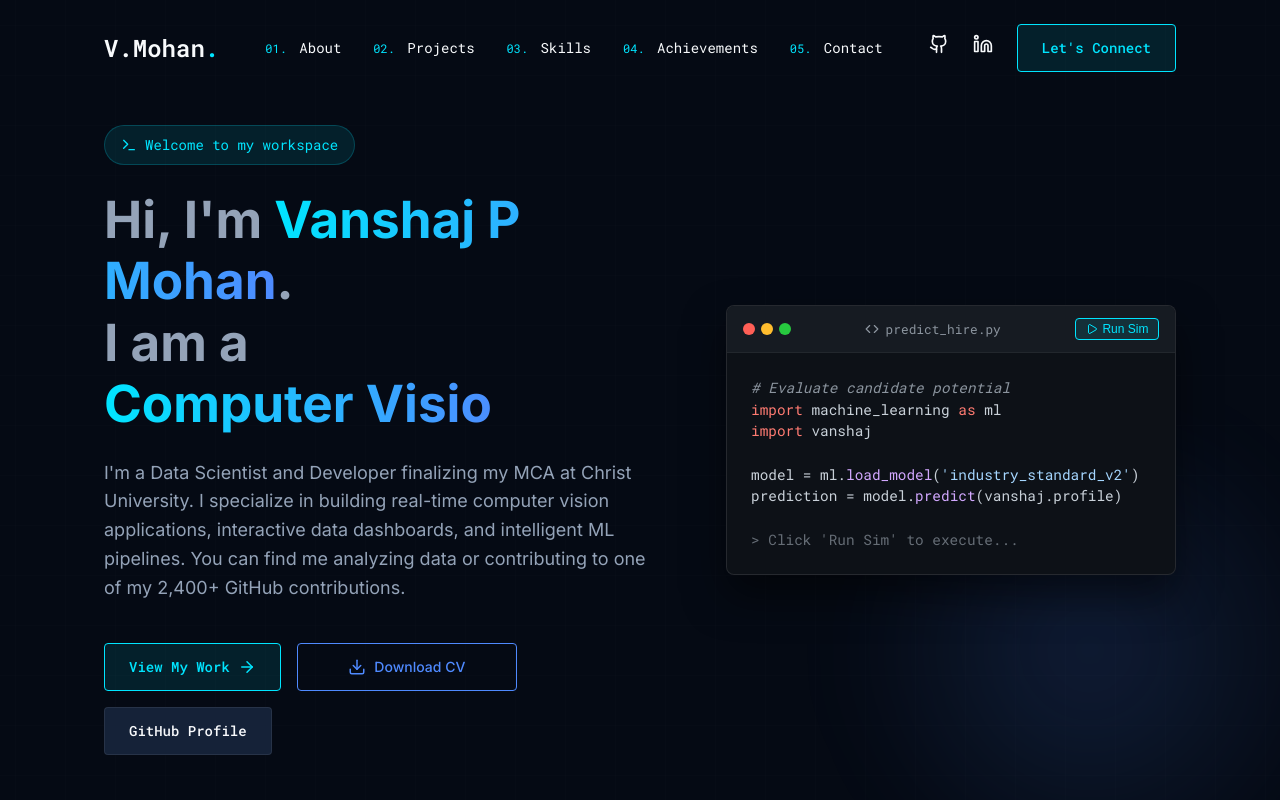
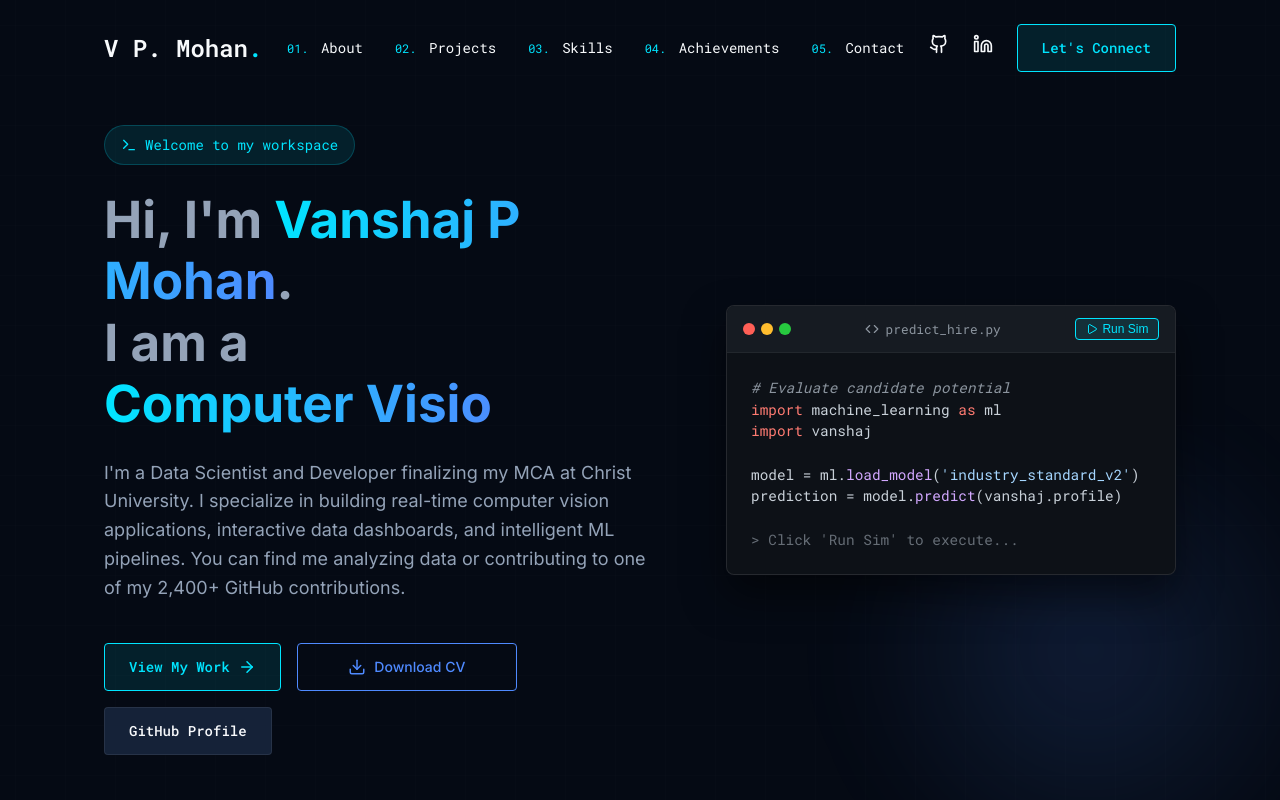
Before and after one commit to Vanshaj14Mohan/Portfolio, a React (Vite) app: page / in a window 1280 px wide. Shown: the top 800 px of the page. Built offline with nearby package versions, Linux system fonts and the light colour scheme.

Commit message:
Portfolio

```diff
--- a/src/components/Navbar.jsx
+++ b/src/components/Navbar.jsx
@@ -18,7 +18,7 @@ const Navbar = () => {
     <nav className={`navbar ${isScrolled ? 'scrolled' : ''}`}>
       <div className="container nav-container">
         <div className="logo">
-          <a href="#">V.Mohan<span className="dot">.</span></a>
+          <a href="#">V P. Mohan<span className="dot">.</span></a>
         </div>
 
         <div className="nav-links desktop-only">
```
